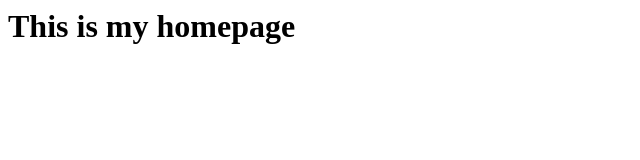
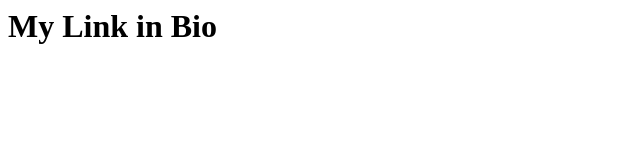
Before and after one commit to JuliaCraig03/link-in-bio, a plain HTML site: page index.html in a window 1280 px wide. Shown: the whole page, without its empty margins (0-640 px from the left). Drawn offline with Linux system fonts and the light colour scheme.

Commit message:
My Link in Bio

```diff
--- a/index.html
+++ b/index.html
@@ -1 +1 @@
-<h1>This is my homepage</h1>
+<h1>My Link in Bio</h1>
```
